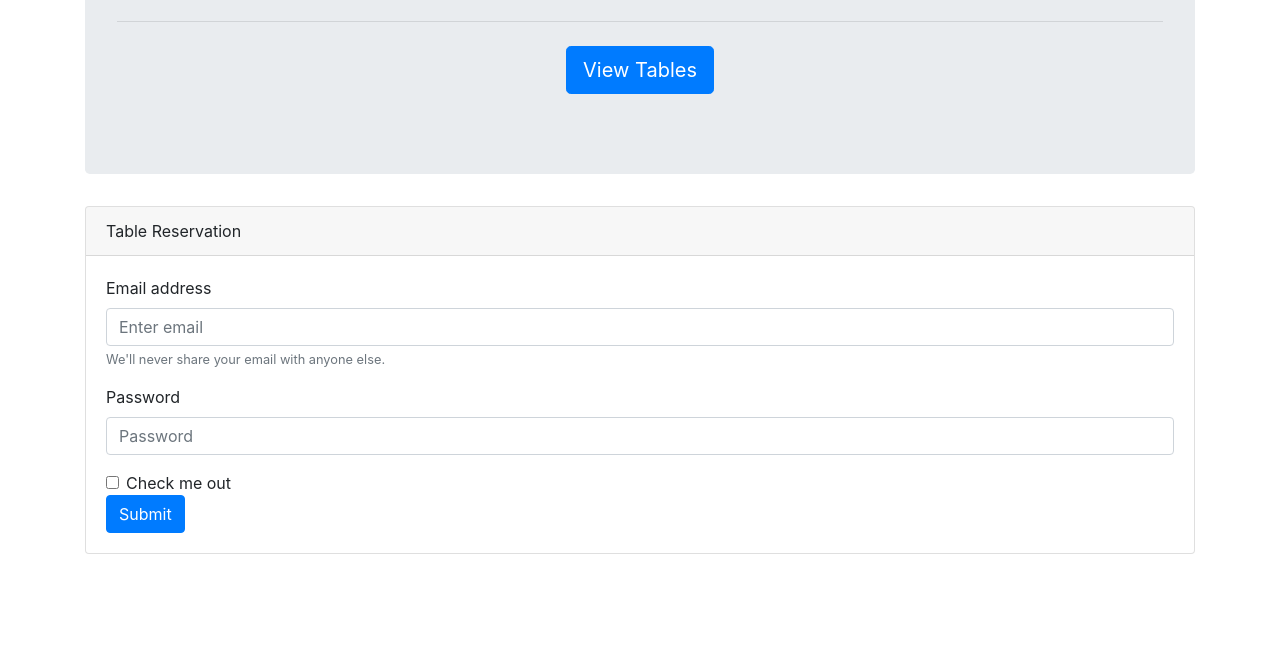
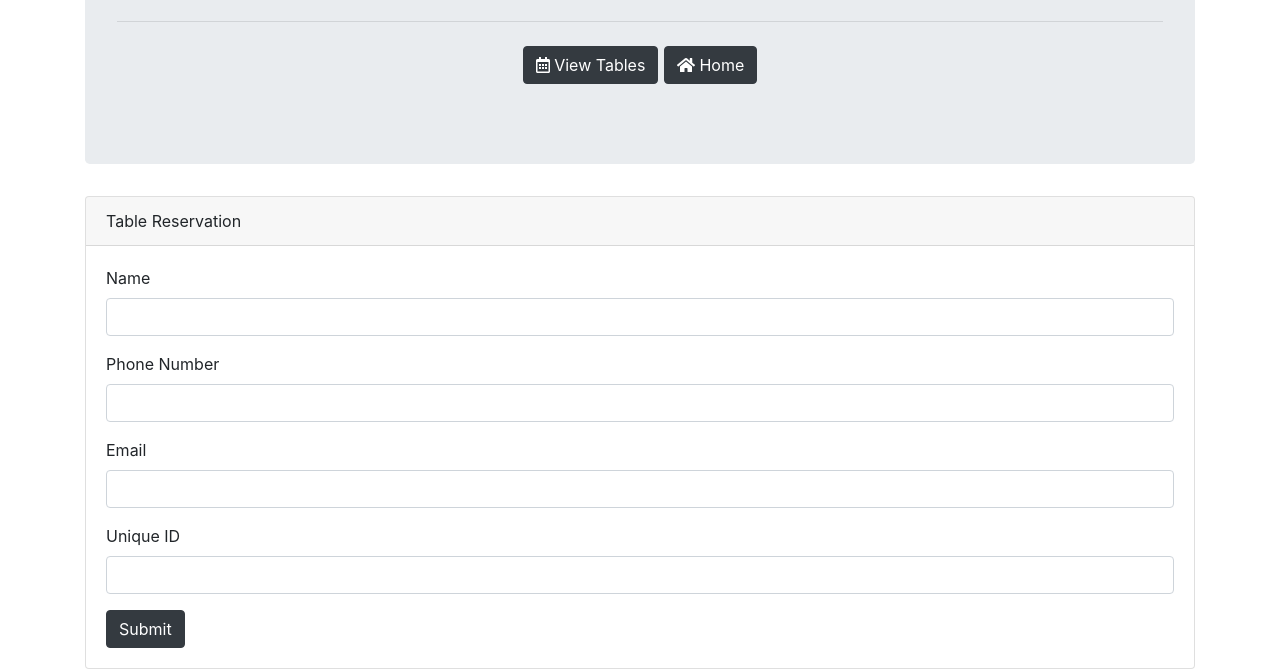
Before and after one commit to Dfrand/HotRestaurant, a website: page index.html in a window 1280 px wide. Shown: the part 172-841 px from the top of the page. Before the commit the page ends 800 px from the top, so only its background shows below. Drawn offline with nearby package versions, Linux system fonts and the light colour scheme.

Commit message:
updated home page

```diff
--- a/index.html
+++ b/index.html
@@ -2,40 +2,49 @@
 <html>
 <head>
 	<title>Hot Restaurant</title>
+	<link href="https://maxcdn.bootstrapcdn.com/font-awesome/5.0.6/css/font-awesome.min.css" rel="stylesheet" integrity="sha384-wvfXpqpZZVQGK6TAh5PVlGOfQNHSoD2xbE+QkPxCAFlNEevoEH3Sl0sibVcOQVnN" crossorigin="anonymous">
 	<link rel="stylesheet" href="https://maxcdn.bootstrapcdn.com/bootstrap/4.0.0/css/bootstrap.min.css" integrity="sha384-Gn5384xqQ1aoWXA+058RXPxPg6fy4IWvTNh0E263XmFcJlSAwiGgFAW/dAiS6JXm" crossorigin="anonymous">
 </head>
 <body>
 	<div class="container">
 		<div class="jumbotron text-center">
-			<h1 class="display-4">Hot Restaurant</h1>
+			<h1 class="display-4"><i class="fab fa-gripfire"></i>Hot Restaurant</h1>
 			<p class="lead">Make Your Reservation</p>
 			<hr class="my-4">
 			<p class="lead">
-				<a class="btn btn-primary btn-lg" href="#" role="button">View Tables</a>
+				<a class="btn btn btn-dark" href="reservation.html" role="button"><i class="far fa-calendar-alt"></i> View Tables</a>
+				<a class="btn btn btn-dark" href="index.html" role="button"><i class="fas fa-home"></i> Home</a>
 	  		</p>
 		</div>
 
 		<div class="card">
 			<div class="card-header">Table Reservation</div>
 				<div class="card-body">
-				<form>
-				  <div class="form-group">
-				    <label for="exampleInputEmail1">Email address</label>
-				    <input type="email" class="form-control" id="exampleInputEmail1" aria-describedby="emailHelp" placeholder="Enter email">
-				    <small id="emailHelp" class="form-text text-muted">We'll never share your email with anyone else.</small>
-				  </div>
-				  <div class="form-group">
-				    <label for="exampleInputPassword1">Password</label>
-				    <input type="password" class="form-control" id="exampleInputPassword1" placeholder="Password">
-				  </div>
-				  <div class="form-check">
-				    <input type="checkbox" class="form-check-input" id="exampleCheck1">
-				    <label class="form-check-label" for="exampleCheck1">Check me out</label>
-				  </div>
-				  <button type="submit" class="btn btn-primary">Submit</button>
+				<form role = "form">
+					<div class="form-group">
+					    <label for="name">Name</label>
+					    <input type="text" class="form-control" id="name">
+					</div>
+					<div class="form-group">
+					    <label for="phoneNumber">Phone Number</label>
+					    <input type="text" class="form-control" id="phoneNumber">
+					</div>
+					<div class="form-group">
+					    <label for="email">Email</label>
+					    <input type="text" class="form-control" id="email">
+					</div>
+						<div class="form-group">
+					    <label for="uniqueID">Unique ID</label>
+					    <input type="text" class="form-control" id="uniqueID">
+					</div>
+					<button type="submit" class="btn btn-dark">Submit</button>
+					</div>
 				</form>
 			</div>
 		</div>
 	</div>
 </body>
+
+<script defer src="https://use.fontawesome.com/releases/v5.0.6/js/all.js"></script>
+
 </html>
```
